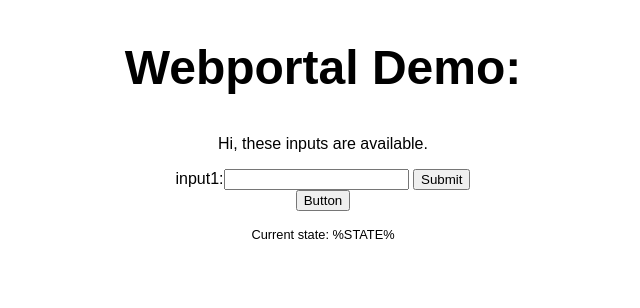
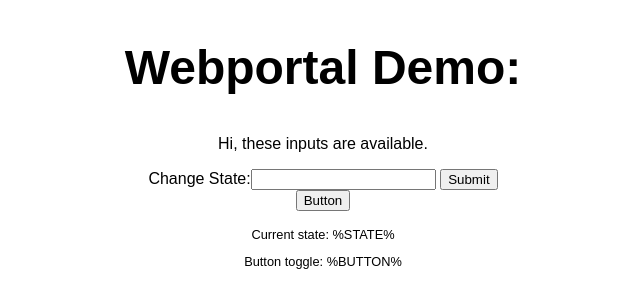
Before and after one commit to vec123/Webportal-Demo, a plain HTML site: page data/index.html in a window 1280 px wide. Shown: the whole page, without its empty margins (317-957 px from the left). Drawn offline with Linux system fonts and the light colour scheme.

Commit message:
add button toggle state

```diff
--- a/data/index.html
+++ b/data/index.html
@@ -14,7 +14,7 @@
 
           <p>
             <form  action='\get' >
-              input1:<input type="text" name="input1">
+              Change State:<input type="text" name="input1">
               <input type="submit" value="Submit",  onclick="submitMessage()">
               <br>
             </form>
@@ -24,6 +24,7 @@
           </form>
           </p>
           <p id="subtext"> Current state: %STATE% </p>
+          <p id="subtext"> Button toggle: %BUTTON% </p>
         </body>
 
         <script>
```
